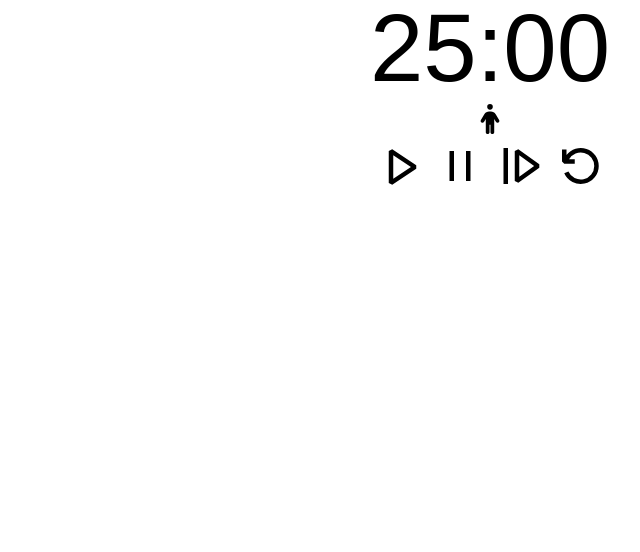
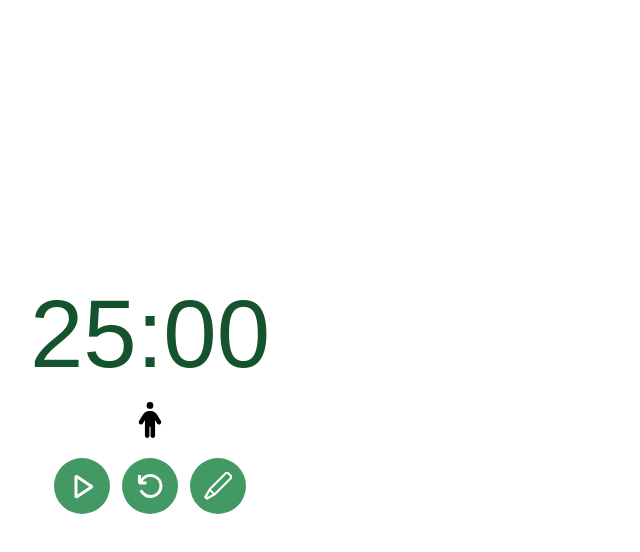
Before and after one commit to mynolog/pomodoro-timer, a React (Vite) app: page / in a window 1280 px wide. Shown: the top 552 px of the page, without its empty margins (150-790 px from the left). Built offline with nearby package versions, Linux system fonts and the light colour scheme; a web font is replaced by a local one.

Commit message:
✨ feat: 타이머 종료 브라우저 알림 구현

```diff
--- a/src/components/timer/Timer.tsx
+++ b/src/components/timer/Timer.tsx
@@ -4,38 +4,53 @@ import {
   VscDebugStart,
   VscDebugPause,
   VscDebugRestart,
-  VscDebugContinue,
+  VscEdit,
 } from 'react-icons/vsc'
 import { formatTimeUnit } from '../../utils/formatter'
+import { generateTimestamp } from '../../utils/generateTimestamp'
+import Button from '../common/Button/Button'
 
 function Timer({ expiryTimestamp }: { expiryTimestamp: Date }) {
-  const { seconds, minutes, isRunning, start, pause, resume, restart } =
-    useTimer({
-      expiryTimestamp,
-      onExpire: () => console.warn('onExpire called'),
-      autoStart: false,
-    })
+  const { seconds, minutes, isRunning, pause, resume, restart } = useTimer({
+    expiryTimestamp,
+    onExpire: () => {
+      sendNotification('세션 종료', '10분간 휴식 시간입니다..!')
+    },
+    autoStart: false,
+  })
 
-  const initTimer = () => {
-    const time = new Date()
-    time.setSeconds(time.getSeconds() + 25 * 60)
-    restart(time)
+  const initTimestamp = () => {
+    const newTimestamp = generateTimestamp(25 * 60)
+    restart(newTimestamp, false)
+  }
+
+  const sendNotification = (title: string, message: string) => {
+    if (Notification.permission === 'granted') {
+      new Notification(title, { body: message })
+    } else {
+      console.log('알림 권한이 거부되었습니다.')
+    }
   }
 
   return (
-    <div className="flex flex-col justify-center items-center gap-2">
-      <div className="text-8xl font-degital rounded">
+    <div className="w-[600px] h-screen flex flex-col justify-center items-center gap-5">
+      <div className="text-8xl font-degital rounded text-green-900">
         <span>{formatTimeUnit(minutes)}</span>:
         <span>{formatTimeUnit(seconds)}</span>
       </div>
-      <p className="text-3xl">
+      <p className="text-4xl">
         {isRunning ? <FaPersonRunning /> : <FaPerson />}
       </p>
-      <div className="flex gap-3 text-5xl">
-        <button onClick={start}>{<VscDebugStart />}</button>
-        <button onClick={pause}>{<VscDebugPause />}</button>
-        <button onClick={resume}>{<VscDebugContinue />}</button>
-        <button onClick={initTimer}>{<VscDebugRestart />}</button>
+      <div className="flex gap-3 text-4xl">
+        {isRunning ? (
+          <Button onClick={pause}>{<VscDebugPause />}</Button>
+        ) : (
+          <Button onClick={resume}>{<VscDebugStart />}</Button>
+        )}
+        <Button onClick={initTimestamp}>{<VscDebugRestart />}</Button>
+        <Button disabled={true} onClick={() => {}}>
+          {<VscEdit />}
+        </Button>
       </div>
     </div>
   )
```
